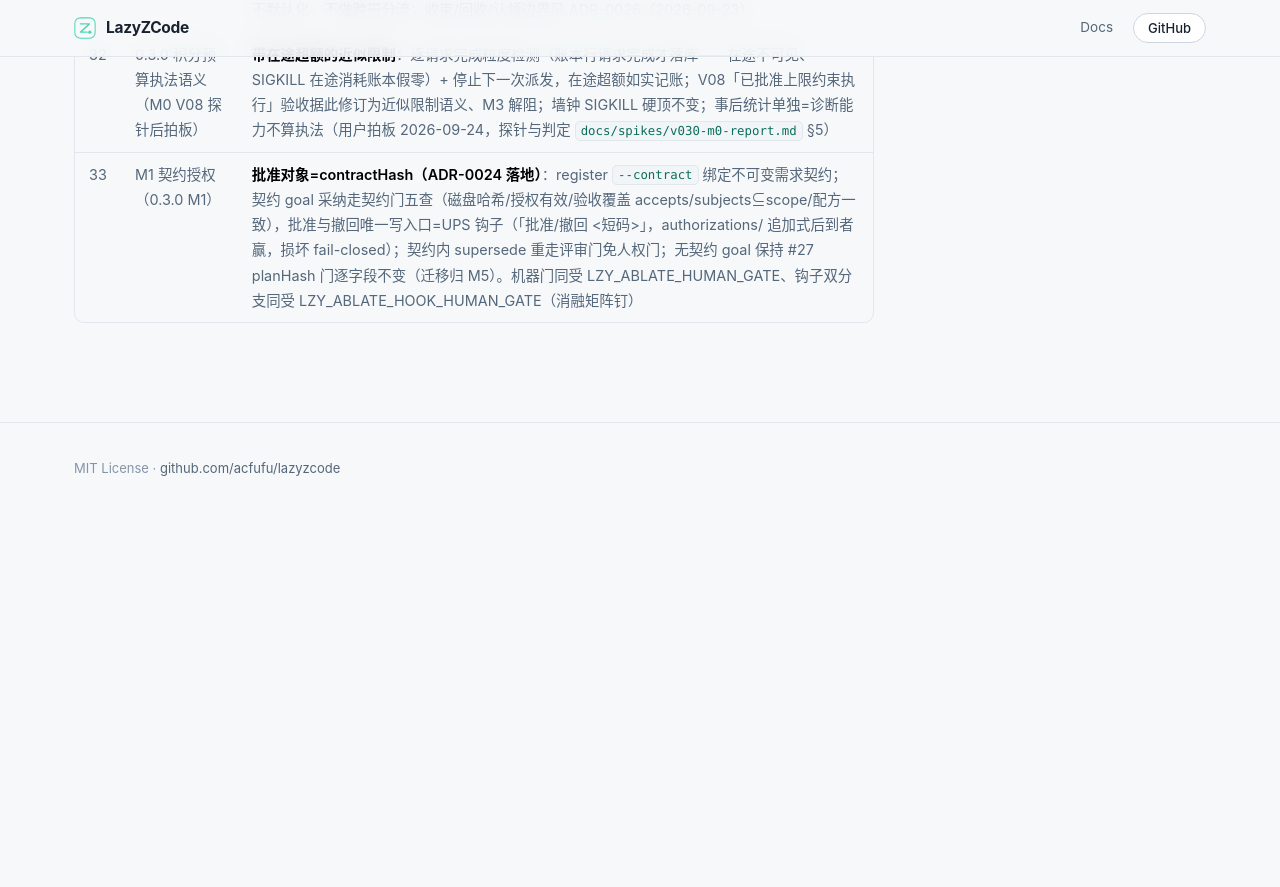
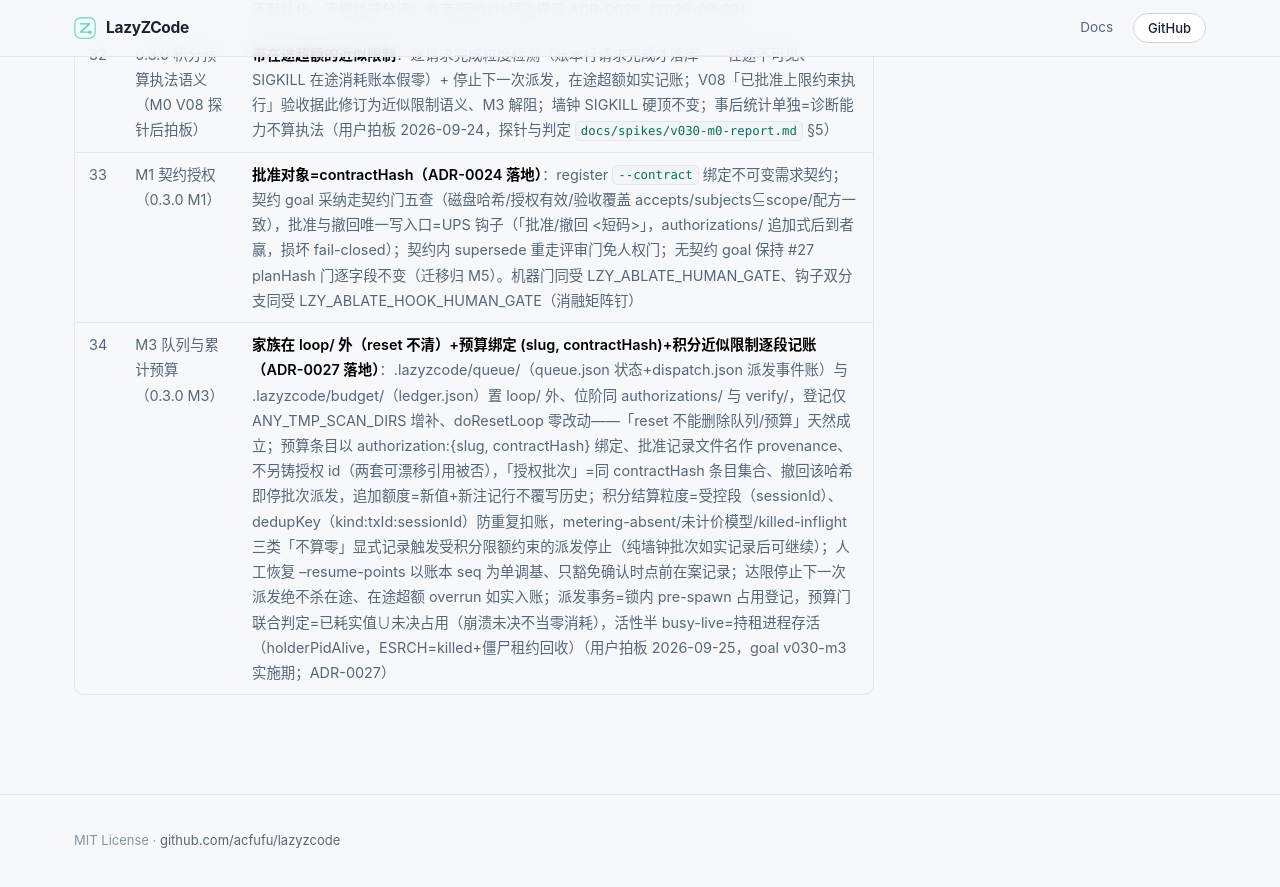
Before and after one commit to Acfufu/lazyzcode, a Jekyll site: the page built from docs/decisions.md, in a window 1280 px wide and 900 px high, scrolled down 4094 px. Shown: the top 887 px of the window. Built offline with Jekyll 4.4.1, drawn with Linux system fonts in a browser that asks for light colours; our own code applies the rules of GitHub Pages for plain Markdown files; before the commit the page ends 4622 px from its top, so only the background shows below that.

Commit message:
docs(m3): 收口残留结转——decisions 全表 #34 行 + history M1–M3 三条 + AGENTS 历史行延伸 0.3.0 M0–M3
8ad31ae 的 N12 同步只落了 AGENTS §2/§4，docs/decisions.md 全表 #34 行与 docs/history.md M1–M3 条目漏同步；本会话前期树盘点发现为未提交改动（mtime 落在只读侦察代理执行窗内，疑似越权代写，同族第二次），逐项对 ADR-0027/M3 报告/AGENTS §2 核真后保留结转。

Goal: v030-m3#N12

```diff
--- a/docs/decisions.md
+++ b/docs/decisions.md
@@ -39,3 +39,4 @@
 | 31 | fast 形态保留（0.2.4 收口） | **`--workers N`/`--fast` 波编排保留为主线实验形态**（拍板 2026-09-23，`docs/reviews/2026-fast-exp-report.md` §4）：判据①写型双工人=灰带（0.63×/1.12×，交用户终拍）、判据②多 provider 分流=证伪降级（引擎无 `--model` 旗标）、判据③锁排队窗=PASS；**LIGHT only**（HEAVY 入口拒，结构性死端）；成本反证=turns≈2×（计价轴净亏）故不默认化、不做跨带分流；收束/回收/认领边界见 ADR-0026（2026-09-23） |
 | 32 | 0.3.0 积分预算执法语义（M0 V08 探针后拍板） | **带在途超额的近似限制**：逐请求完成粒度检测（账本行请求完成才落库——在途不可见、SIGKILL 在途消耗账本假零）+ 停止下一次派发，在途超额如实记账；V08「已批准上限约束执行」验收据此修订为近似限制语义、M3 解阻；墙钟 SIGKILL 硬顶不变；事后统计单独=诊断能力不算执法（用户拍板 2026-09-24，探针与判定 `docs/spikes/v030-m0-report.md` §5） |
 | 33 | M1 契约授权（0.3.0 M1） | **批准对象=contractHash（ADR-0024 落地）**：register `--contract` 绑定不可变需求契约；契约 goal 采纳走契约门五查（磁盘哈希/授权有效/验收覆盖 accepts/subjects⊆scope/配方一致），批准与撤回唯一写入口=UPS 钩子（「批准/撤回 <短码>」，authorizations/ 追加式后到者赢，损坏 fail-closed）；契约内 supersede 重走评审门免人权门；无契约 goal 保持 #27 planHash 门逐字段不变（迁移归 M5）。机器门同受 LZY_ABLATE_HUMAN_GATE、钩子双分支同受 LZY_ABLATE_HOOK_HUMAN_GATE（消融矩阵钉） |
+| 34 | M3 队列与累计预算（0.3.0 M3） | **家族在 loop/ 外（reset 不清）+预算绑定 (slug, contractHash)+积分近似限制逐段记账（ADR-0027 落地）**：.lazyzcode/queue/（queue.json 状态+dispatch.json 派发事件账）与 .lazyzcode/budget/（ledger.json）置 loop/ 外、位阶同 authorizations/ 与 verify/，登记仅 ANY_TMP_SCAN_DIRS 增补、doResetLoop 零改动——「reset 不能删除队列/预算」天然成立；预算条目以 authorization:{slug, contractHash} 绑定、批准记录文件名作 provenance、不另铸授权 id（两套可漂移引用被否），「授权批次」=同 contractHash 条目集合、撤回该哈希即停批次派发，追加额度=新值+新注记行不覆写历史；积分结算粒度=受控段（sessionId）、dedupKey（kind:txId:sessionId）防重复扣账，metering-absent/未计价模型/killed-inflight 三类「不算零」显式记录触发受积分限额约束的派发停止（纯墙钟批次如实记录后可继续）；人工恢复 --resume-points 以账本 seq 为单调基、只豁免确认时点前在案记录；达限停止下一次派发绝不杀在途、在途超额 overrun 如实入账；派发事务=锁内 pre-spawn 占用登记，预算门联合判定=已耗实值∪未决占用（崩溃未决不当零消耗），活性半 busy-live=持租进程存活（holderPidAlive，ESRCH=killed+僵尸租约回收）（用户拍板 2026-09-25，goal v030-m3 实施期；ADR-0027） |
```
Also changed, not shown: AGENTS.md (+1 -1 lines), docs/history.md (+3 -0 lines).
